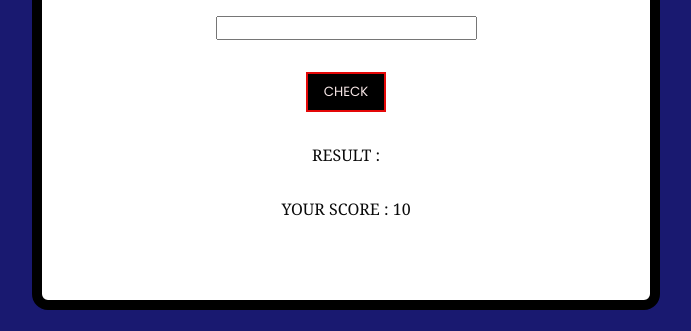
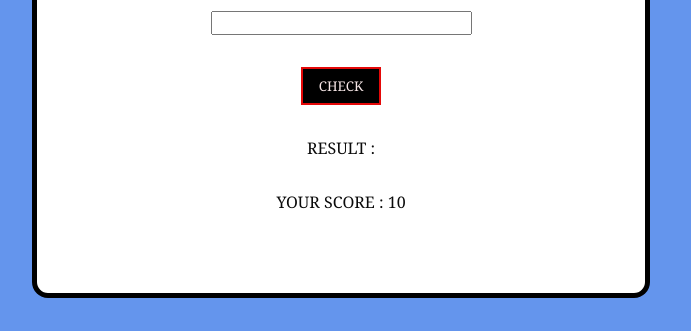
Before and after one commit to Hariprasath1996/Guess-number, a plain HTML site: page index.html in a window 1280 px wide. Shown: the part 469-800 px from the top of the page, without its empty margins (560-1251 px from the left). Drawn offline with Linux system fonts and the light colour scheme.

Commit message:
completed

```diff
--- a/style.css
+++ b/style.css
@@ -9,7 +9,7 @@ body{
 
     width: 100vw;
     height: 100vh;
-    background-color: midnightblue;
+    background-color: cornflowerblue;
     color: rgb(10, 10, 10);
 }
 .Box{
@@ -25,7 +25,7 @@ body{
     top: 20rem;
     left: 37rem;
     padding: 5rem;
-    border: solid black 10px;
+    border: solid black 5px;
     border-radius: 1rem;
 }
 #heading{
@@ -42,10 +42,12 @@ body{
     font: bold;
 }
 .btn{
+    font-family: Georgia, 'Times New Roman', Times, serif;
     width: 5rem;
     height: auto;
     padding: .5rem;
     background-color: black;
     color: rgb(247, 231, 231);
     border: solid #e40808 2px;
+    cursor: pointer;
 }
```
